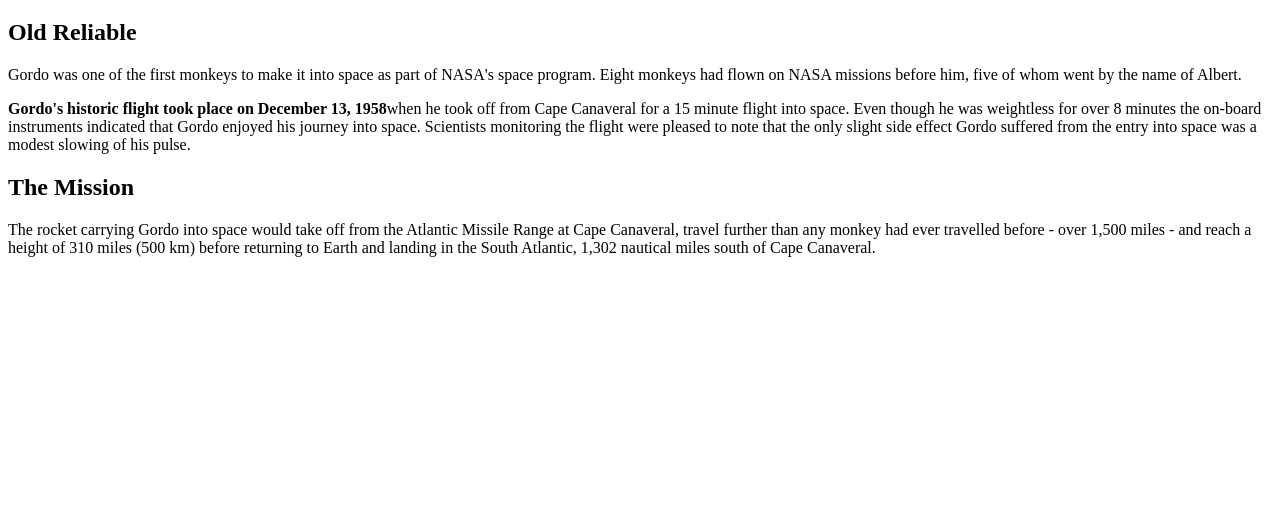
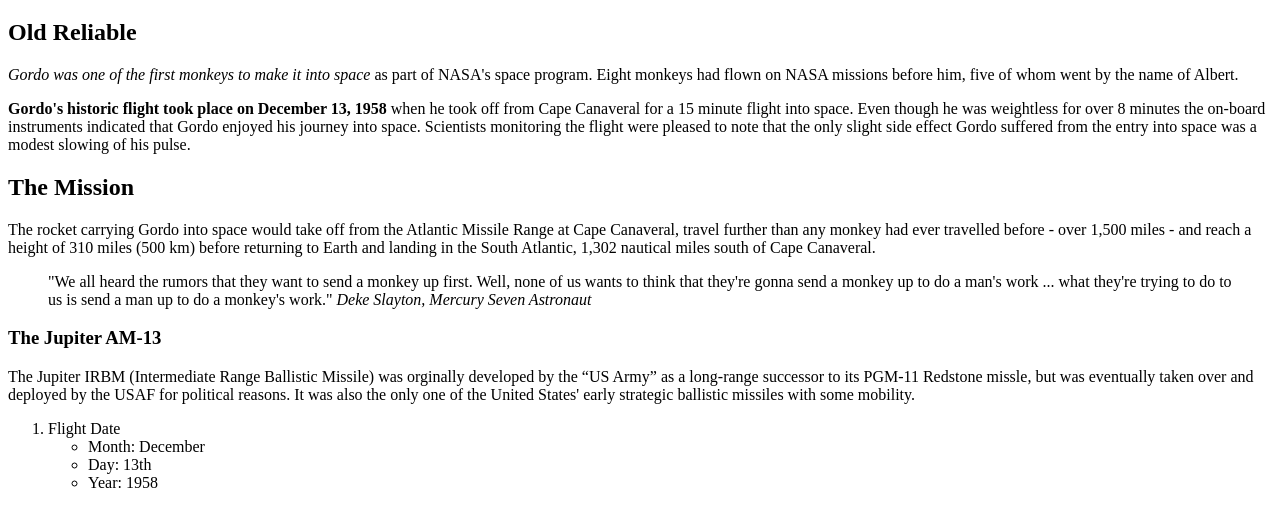
Before and after one commit to blweatherford/ifsc-1310, a plain HTML site: page prototype/index.html in a window 1280 px wide. Shown: the part 61-588 px from the top of the page. Drawn offline with Linux system fonts and the light colour scheme.

Commit message:
second change to assignment

```diff
--- a/prototype/index.html
+++ b/prototype/index.html
@@ -3,10 +3,10 @@
 
 <html lang="en">
 <head>
-  <meta charset="utf-8" />
-  <title>IFSC 1310 | Braden Weatherford</title>
-  <meta name="description" content="First Assignment" />
-  <meta name="author" content="Braden Weatherford" />
+  <meta charset="utf-8" /> <!-- This is used To specify the character encoding for the HTML document -->
+  <title>IFSC 1310 | Braden Weatherford</title> <!-- This is being used to define the title that is shown in a browser's title bar or a page's tab -->
+  <meta name="description" content="First Assignment" /> <!--  This name Attribute is used to specify the name of the metadata while the content attribute is being used to give value to the name attribute or the description -->
+  <meta name="author" content="Braden Weatherford" /> <!-- This name attribute is giving a name to the metadata while the content attribute is being used to give value to the name -->
 
 </head>
 
@@ -16,12 +16,23 @@
        <h1>Gordo</h1>
      </header>
      <section id="content">
-     <h2>Old Reliable</h2>
-     <p>Gordo was one of the first monkeys to make it into space as part of NASA's space program. Eight monkeys had flown on NASA missions before him, five of whom went by the name of Albert.</p>
-     <p><strong>Gordo's historic flight took place on December 13, 1958</strong>when he took off from Cape Canaveral for a 15 minute flight into space. Even though he was weightless for over 8 minutes the on-board instruments indicated that Gordo enjoyed his journey into space. Scientists monitoring the flight were pleased to note that the only slight side effect Gordo suffered from the entry into space was a modest slowing of his pulse.</p>
-     <h2>The Mission</h2>
-     <p>The rocket carrying Gordo into space would take off from the Atlantic Missile Range at Cape Canaveral, travel further than any monkey had ever travelled before - over 1,500 miles - and reach a height of 310 miles (500 km) before returning to Earth and landing in the South Atlantic, 1,302 nautical miles south of Cape Canaveral.</p>
-
+       <h2>Old Reliable</h2>
+       <p><em>Gordo was one of the first monkeys to make it into space</em> as part of NASA's space program. Eight monkeys had flown on NASA missions before him, five of whom went by the name of Albert.</p>
+       <p><strong>Gordo's historic flight took place on December 13, 1958</strong> when he took off from Cape Canaveral for a 15 minute flight into space. Even though he was weightless for over 8 minutes the on-board instruments indicated that Gordo enjoyed his journey into space. Scientists monitoring the flight were pleased to note that the only slight side effect Gordo suffered from the entry into space was a modest slowing of his pulse.</p>
+       <h2>The Mission</h2>
+       <p>The rocket carrying Gordo into space would take off from the Atlantic Missile Range at Cape Canaveral, travel further than any monkey had ever travelled before - over 1,500 miles - and reach a height of 310 miles (500 km) before returning to Earth and landing in the South Atlantic, 1,302 nautical miles south of Cape Canaveral.</p>
+       <blockquote>"We all heard the rumors that they want to send a monkey up first. Well, none of us wants to think that they're gonna send a monkey up to do a man's work ... what they're trying to do to us is send a man up to do a monkey's work." <cite>Deke Slayton, Mercury Seven Astronaut</cite></blockquote>
+       <h3>The Jupiter AM-13</h3>
+       <p>The Jupiter IRBM (Intermediate Range Ballistic Missile) was orginally developed by the <q>US Army</q> as a long-range successor to its PGM-11 Redstone missle, but was eventually taken over and deployed by the USAF for political reasons. It was also the only one of the United States' early strategic ballistic missiles with some mobility.</p>
+       <ol>
+           <li>Flight Date
+             <ul>
+                 <li>Month: December</li>
+                 <li>Day: 13th</li>
+                 <li>Year: 1958</li>
+             </ul>
+           </li>
+       </ol>
      </section>
   </div>
 </body>
```
